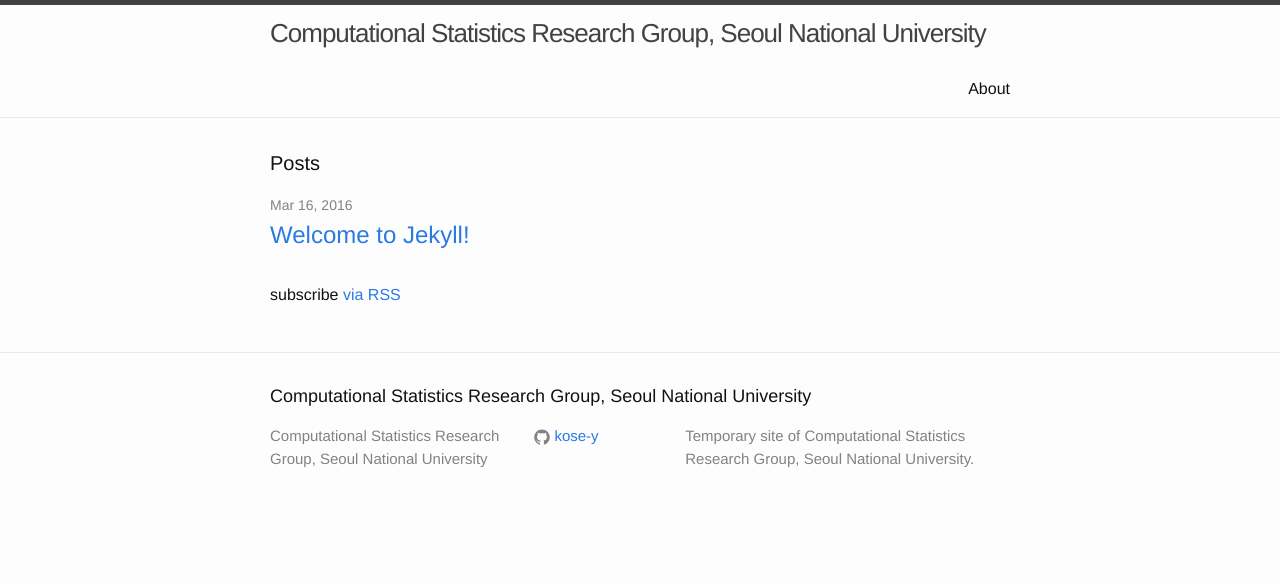
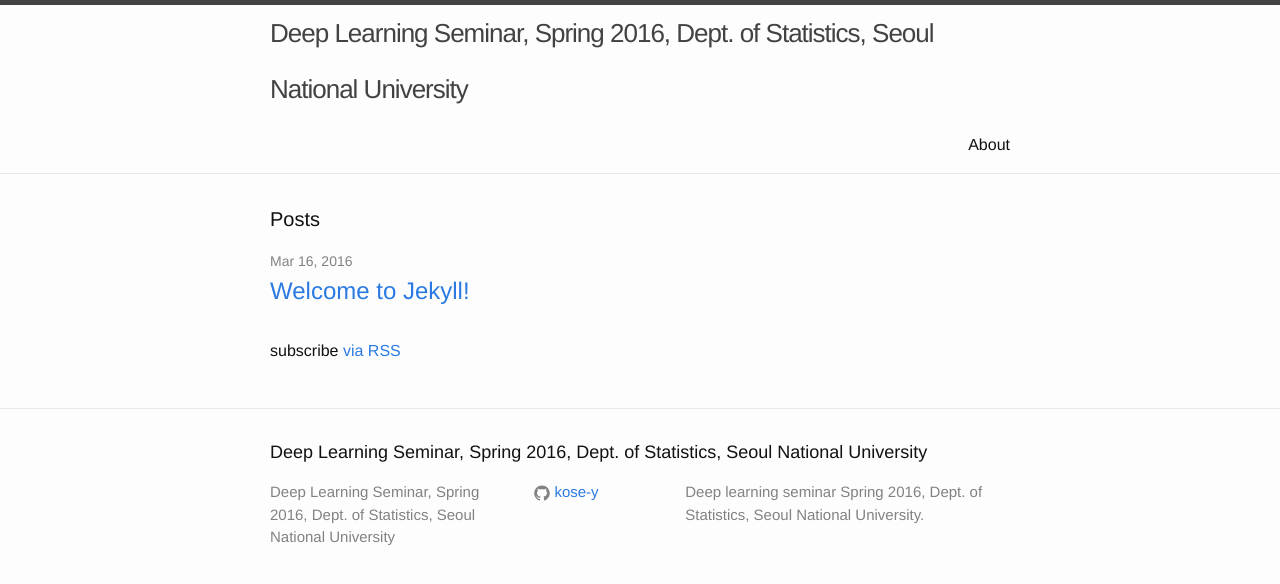
Before and after one commit to snu-stat/dl-seminar, a Jekyll site: the page built from index.html, in a window 1280 px wide. Shown: the top 584 px of the page. Built offline with Jekyll 4.4.1, drawn with Linux system fonts in a browser that asks for light colours.

```diff
--- a/_config.yml
+++ b/_config.yml
@@ -6,10 +6,10 @@
 # 'jekyll serve'. If you change this file, please restart the server process.
 
 # Site settings
-title: Computational Statistics Research Group, Seoul National University
+title: Deep Learning Seminar, Spring 2016, Dept. of Statistics, Seoul National University
 email:
 description: > # this means to ignore newlines until "baseurl:"
-  Temporary site of Computational Statistics Research Group, Seoul National University.
+    Deep learning seminar Spring 2016, Dept. of Statistics, Seoul National University.
 baseurl: "/dl-seminar" # the subpath of your site, e.g. /blog
 url: "https://snu-stat.github.io" # the base hostname & protocol for your site
 twitter_username:
```
Also changed, not shown: _posts/schedule.md (added, +40 -0 lines).
